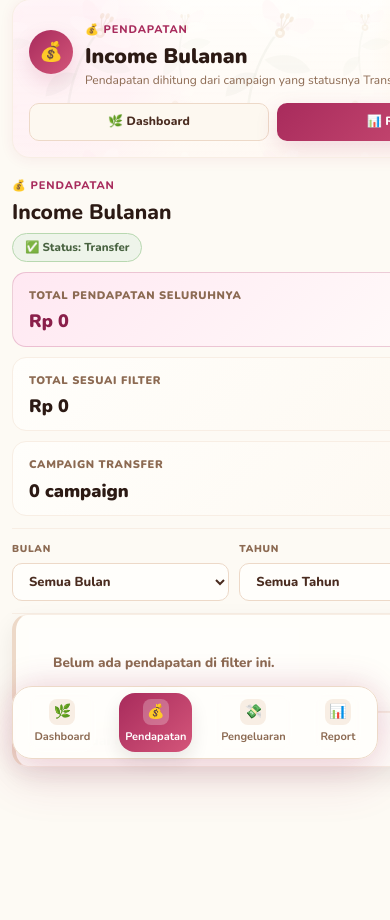
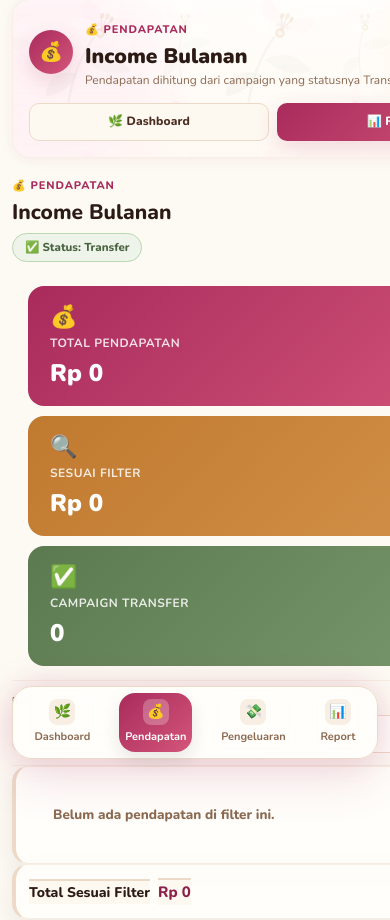
Before and after one commit to hendrikusray/daily-task, a Flask app: page /pendapatan in a window 390 px wide; the page is wider, and only the part inside the window is pictured. Shown: the part 75-995 px from the top of that part. Before the commit the page ends 864 px from the top of that part, so only its background shows below. Run offline with Flask 3, Linux system fonts and the light colour scheme; a user stored in the database is signed in; data that the repository does not hold is empty.

Commit message:
pendapatan: redesign summary cards like stat-cards, add demo seed route
- Replace flat income-summary-grid with income-stat-grid using gradient
  stat-card style (lily/gold/sage) matching dashboard stat cards
- Add /demo/seed POST route that inserts 10 sample campaigns (inc. Transfer)
- Show "Isi Data Demo" button on empty dashboard state
- Remove stale income-summary CSS, fix mobile media query

Co-Authored-By: Claude Sonnet 4.6 <noreply@anthropic.com>

```diff
--- a/app/app.py
+++ b/app/app.py
@@ -566,6 +566,44 @@ def pendapatan():
     return render_template('pendapatan.html', **build_income_context(current_user.id))
 
 
+@app.route('/demo/seed', methods=['POST'])
+@login_required
+def demo_seed():
+    from datetime import date, timedelta
+    import random
+    samples = [
+        ('Somethinc', 'Review Niacinamide Serum', 'Beauty', 'Paid', 'Rp 1.500.000', 'IG Feed + Reels', 'Transfer', 0),
+        ('Wardah', 'BPOM Campaign Series', 'Beauty', 'Paid', 'Rp 2.000.000', 'TikTok', 'Transfer', -32),
+        ('Tokopedia', 'Harbolnas 12.12', 'E-Commerce', 'Paid', 'Rp 3.500.000', 'IG Feed, IG Story', 'Transfer', -62),
+        ('Erigo', 'Summer Collection 2025', 'Fashion', 'Paid', 'Rp 1.200.000', 'IG Reels', 'Transfer', -95),
+        ('Scarlett', 'Body Lotion Promo', 'Beauty', 'Paid', 'Rp 800.000', 'TikTok, IG Story', 'Transfer', -120),
+        ('Shopee', 'Flash Sale Collab', 'E-Commerce', 'Paid', 'Rp 2.200.000', 'IG Feed, TikTok', 'Transfer', -155),
+        ('Y.O.U', 'Lip Glaze Launching', 'Beauty', 'Paid', 'Rp 1.800.000', 'IG Reels, TikTok', 'Done', -10),
+        ('Implora', 'GRWM Series', 'Beauty', 'Paid', 'Rp 900.000', 'TikTok', 'On Going', -5),
+        ('Mineral Botanica', 'Loose Powder Review', 'Beauty', 'Barter', 'Rp 0', 'IG Story', 'Done', -40),
+        ('MS Glow', 'Skincare Routine', 'Beauty', 'Paid', 'Rp 2.500.000', 'IG Feed, IG Reels', 'Transfer', -185),
+    ]
+    today = date.today()
+    for brand, campaign, category, payment, fee, platform, status, day_offset in samples:
+        k = Konten(
+            judul='', deskripsi='', isi='',
+            user_id=current_user.id,
+            brand=brand,
+            campaign_project=campaign,
+            category=category,
+            payment=payment,
+            fee=fee,
+            platform=platform,
+            status=status,
+            deadline=today + timedelta(days=day_offset + random.randint(0, 14)),
+            sow='Konten promosi produk sesuai brief brand',
+        )
+        db.session.add(k)
+    db.session.commit()
+    flash('Demo data berhasil ditambahkan! 🎉', 'success')
+    return redirect(url_for('dashboard'))
+
+
 @app.route('/konten/buat', methods=['GET', 'POST'])
 @login_required
 def buat_konten():
--- a/app/static/css/style.css
+++ b/app/static/css/style.css
@@ -3093,45 +3093,67 @@ body[data-theme="polka"].auth-page::after {
     color: var(--sage-dark); font-size: 11.5px; font-weight: 800;
 }
 
-/* income summary and filter */
-.income-summary-grid {
+/* income summary stat cards */
+.income-stat-grid {
     display: grid;
-    grid-template-columns: 1.25fr 1fr 1fr;
-    gap: 10px;
-    padding: 0 20px 14px;
-}
-
-.income-summary-card {
-    display: grid;
+    grid-template-columns: repeat(3, 1fr);
+    gap: 14px;
+    padding: 20px 22px 18px;
+}
+
+.income-stat-card {
+    position: relative;
+    overflow: hidden;
+    display: flex;
+    flex-direction: column;
     gap: 6px;
-    padding: 14px 16px;
-    background: linear-gradient(135deg, var(--surface) 0%, var(--surface-soft) 100%);
-    border: 1.5px solid var(--line-soft);
-    border-radius: 14px;
-}
-
-.income-summary-card-total {
-    background: linear-gradient(135deg, var(--lily-pale) 0%, var(--surface) 100%);
-    border-color: rgba(168, 43, 92, 0.22);
-}
-
-.income-summary-card > span {
-    color: var(--muted);
-    font-size: 11px;
+    padding: 20px 22px;
+    border-radius: 16px;
+    color: #fff;
+}
+.income-stat-card::after {
+    content: "";
+    position: absolute;
+    right: -18px; bottom: -18px;
+    width: 80px; height: 80px;
+    background: rgba(255,255,255,0.15);
+    border-radius: 50%;
+}
+.income-stat-card::before {
+    content: "";
+    position: absolute;
+    right: 14px; bottom: -8px;
+    width: 48px; height: 48px;
+    background: rgba(255,255,255,0.10);
+    border-radius: 50%;
+}
+.income-stat-card > * { position: relative; z-index: 1; }
+
+.income-stat-lily  { background: var(--grad-primary); }
+.income-stat-gold  { background: var(--grad-gold); }
+.income-stat-sage  { background: var(--grad-sage); }
+
+.income-stat-icon  { font-size: 22px; line-height: 1; }
+.income-stat-label {
+    font-size: 12px;
+    font-weight: 700;
+    opacity: 0.85;
+    letter-spacing: 0.04em;
+    text-transform: uppercase;
+}
+.income-stat-value {
+    font-size: 28px;
     font-weight: 900;
-    letter-spacing: 0.06em;
-    text-transform: uppercase;
-}
-
-.income-summary-card strong {
-    color: var(--ink);
-    font-size: 18px;
-    font-weight: 900;
-    line-height: 1.15;
-}
-
-.income-summary-card-total strong {
-    color: var(--lily-dark);
+    line-height: 1.1;
+}
+
+@media (max-width: 720px) {
+    .income-stat-grid {
+        grid-template-columns: 1fr;
+        padding: 14px 16px;
+        gap: 10px;
+    }
+    .income-stat-value { font-size: 24px; }
 }
 
 .income-filter-bar {
@@ -3185,11 +3207,6 @@ body[data-theme="polka"].auth-page::after {
 }
 
 @media (max-width: 720px) {
-    .income-summary-grid {
-        grid-template-columns: 1fr;
-        padding: 0 0 12px;
-    }
-
     .income-filter-bar {
         padding: 12px 0;
     }
--- a/app/templates/dashboard.html
+++ b/app/templates/dashboard.html
@@ -195,6 +195,9 @@
         <h3>Belum ada campaign nih!</h3>
         <p>Mulai tambah campaign pertama kamu. Semua deadline dan report akan tersusun otomatis 💕</p>
         <a href="{{ url_for('buat_konten') }}" class="btn btn-primary">✨ New Campaign</a>
+        <form method="POST" action="{{ url_for('demo_seed') }}" style="display:inline">
+            <button type="submit" class="btn btn-secondary" style="margin-top:8px">🎲 Isi Data Demo</button>
+        </form>
     </div>
     {% endif %}
 
--- a/app/templates/pendapatan.html
+++ b/app/templates/pendapatan.html
@@ -32,18 +32,21 @@
                 </div>
             </div>
 
-            <div class="income-summary-grid">
-                <div class="income-summary-card income-summary-card-total">
-                    <span>Total Pendapatan Seluruhnya</span>
-                    <strong>{{ total_income | idr }}</strong>
+            <div class="income-stat-grid">
+                <div class="income-stat-card income-stat-lily">
+                    <div class="income-stat-icon">💰</div>
+                    <div class="income-stat-label">Total Pendapatan</div>
+                    <div class="income-stat-value">{{ total_income | idr }}</div>
                 </div>
-                <div class="income-summary-card">
-                    <span>Total Sesuai Filter</span>
-                    <strong id="incomeFilteredTotal">{{ total_income | idr }}</strong>
+                <div class="income-stat-card income-stat-gold">
+                    <div class="income-stat-icon">🔍</div>
+                    <div class="income-stat-label">Sesuai Filter</div>
+                    <div class="income-stat-value" id="incomeFilteredTotal">{{ total_income | idr }}</div>
                 </div>
-                <div class="income-summary-card">
-                    <span>Campaign Transfer</span>
-                    <strong><span id="incomeFilteredCount">{{ income_total_campaigns }}</span> campaign</strong>
+                <div class="income-stat-card income-stat-sage">
+                    <div class="income-stat-icon">✅</div>
+                    <div class="income-stat-label">Campaign Transfer</div>
+                    <div class="income-stat-value"><span id="incomeFilteredCount">{{ income_total_campaigns }}</span></div>
                 </div>
             </div>
 
```
